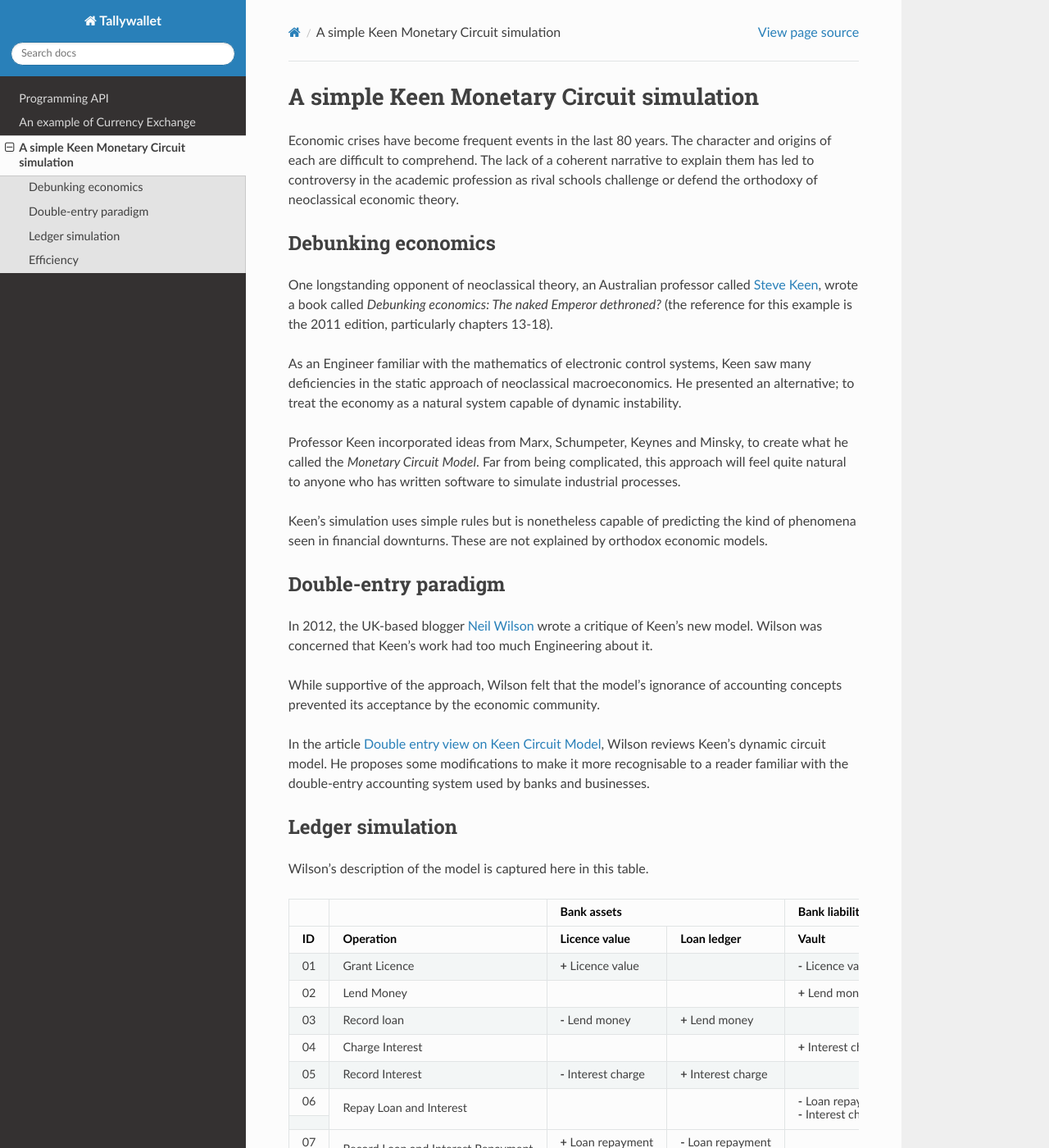
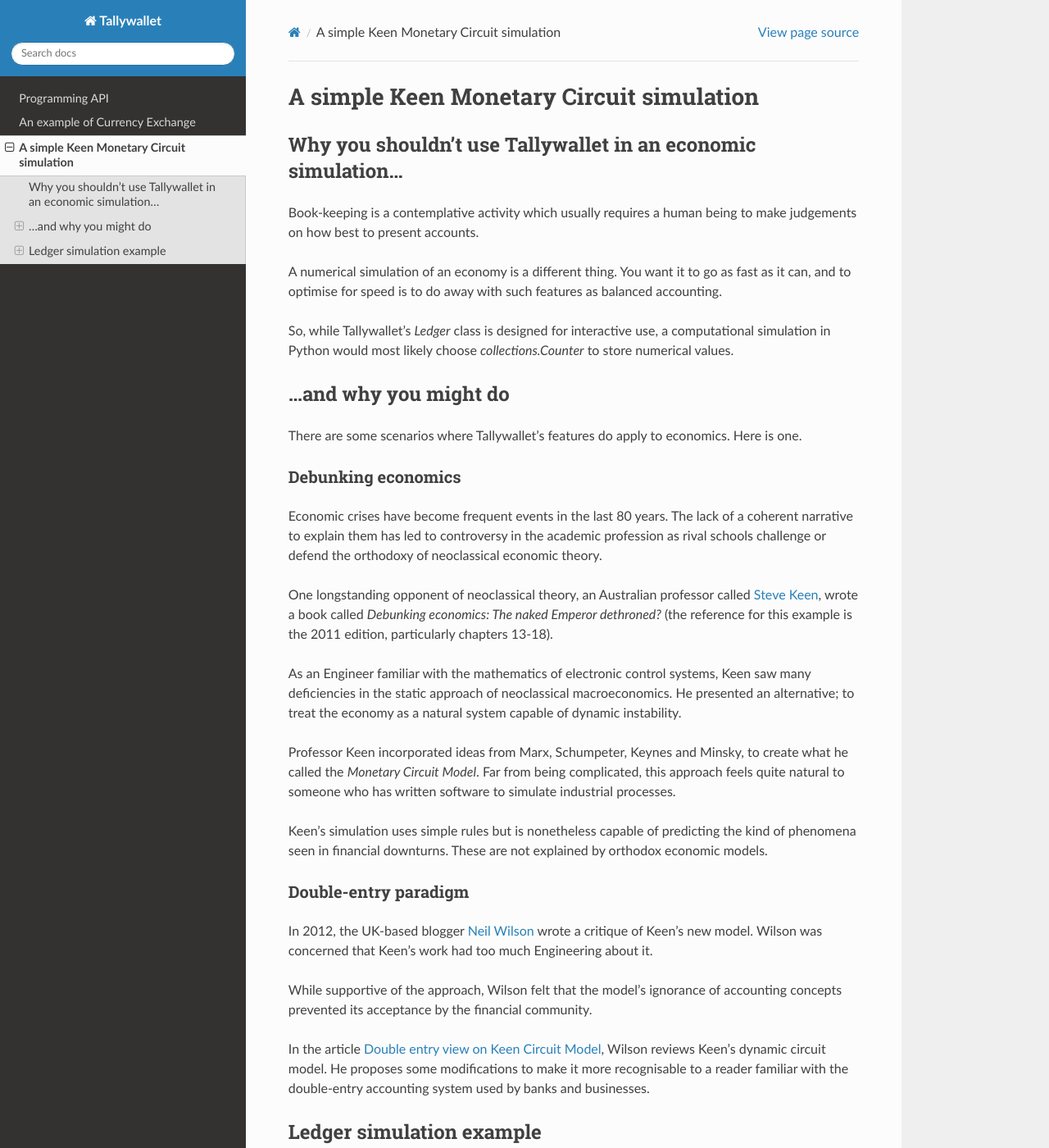
Before and after one commit to tundish/tallywallet-common, a Sphinx documentation site: the page built from tallywallet/common/doc/wilson.rst, in a window 1280 px wide and 1400 px high. Shown: the whole window at 82% size. Built offline with Sphinx 7.4.7 and the Read the Docs theme 2.0.0, drawn with Linux system fonts in a browser that asks for light colours; some of the changed text lies outside the part shown.

Commit message:
Text in wilson.rst introduces module docstrings nicely

```diff
--- a/tallywallet/common/doc/wilson.rst
+++ b/tallywallet/common/doc/wilson.rst
@@ -4,14 +4,33 @@
 A simple Keen Monetary Circuit simulation
 :::::::::::::::::::::::::::::::::::::::::
 
+Why you shouldn't use Tallywallet in an economic simulation...
+==============================================================
+
+Book-keeping is a contemplative activity which usually requires a
+human being to make judgements on how best to present accounts.
+
+A numerical simulation of an economy is a different thing. You want it
+to go as fast as it can, and to optimise for speed is to do away with
+such features as balanced accounting.
+
+So, while Tallywallet's `Ledger` class is designed for interactive use,
+a computational simulation in Python would most likely choose
+`collections.Counter` to store numerical values.
+
+...and why you might do
+=======================
+
+There are some scenarios where Tallywallet's features do apply to
+economics. Here is one.
+
+Debunking economics
+~~~~~~~~~~~~~~~~~~~
+
 Economic crises have become frequent events in the last 80 years. The
-character and origins of each are difficult to comprehend. The
 lack of a coherent narrative to explain them has led to controversy in
 the academic profession as rival schools challenge or defend the
 orthodoxy of neoclassical economic theory.
-
-Debunking economics
-===================
 
 One longstanding opponent of neoclassical theory, an Australian professor
 called `Steve Keen`_, wrote a book called
@@ -25,7 +44,7 @@
 
 Professor Keen incorporated ideas from Marx, Schumpeter, Keynes and Minsky,
 to create what he called the `Monetary Circuit Model`. Far from being
-complicated, this approach will feel quite natural to anyone who has written
+complicated, this approach feels quite natural to someone who has written
 software to simulate industrial processes.
 
 Keen's simulation uses simple rules but is nonetheless capable of predicting
@@ -33,22 +52,25 @@
 by orthodox economic models.
 
 Double-entry paradigm
-=====================
+~~~~~~~~~~~~~~~~~~~~~
 
 In 2012, the UK-based blogger `Neil Wilson`_ wrote a critique of Keen's new
 model. Wilson was concerned that Keen's work had too much Engineering about
 it.
 
 While supportive of the approach, Wilson felt that the model's ignorance of
-accounting concepts prevented its acceptance by the economic community.
+accounting concepts prevented its acceptance by the financial community.
 
 In the article `Double entry view on Keen Circuit Model`_, Wilson reviews
 Keen's dynamic circuit model. He proposes some modifications to make it more
 recognisable to a reader familiar with the double-entry accounting system
 used by banks and businesses.
 
-Ledger simulation
-=================
+Ledger simulation example
+=========================
+
+This example will use Tallywallet to recreate Keen's simulation. But we'll
+also incorporate Wilson's recommendations to maintain a balanced ledger.
 
 Wilson's description of the model is captured here in this table.
 
@@ -99,14 +121,11 @@
 .. |+| replace:: **+**
 .. |-| replace:: **-**
 
-Efficiency
-==========
+Debunking.py
+~~~~~~~~~~~~
 
-A purely numerical simulation would use `collections.Counter`.
-Ledger better when complex accounting strategies are computed at run-time
-and assurance is needed of balanced equation. Also, hands-off simulation
-(parallelised Monte Carlo/parameter sweep) when there might be so many
-scenarios that they cannot be checked manually for correctness.
+.. automodule:: tallywallet.common.debunking
+   :members:
 
 .. _setuptools: https://pypi.python.org/pypi/setuptools
 .. _compile Python 3.4: http://www.python.org/download/source/
```
Also changed, not shown: 1 other file.
